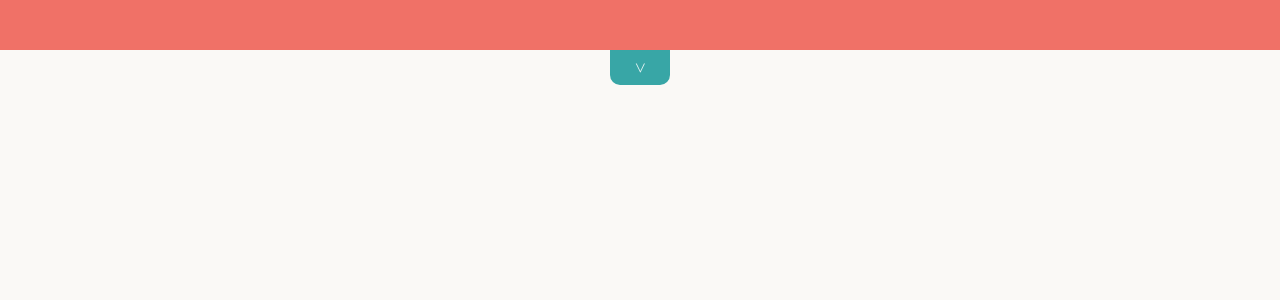
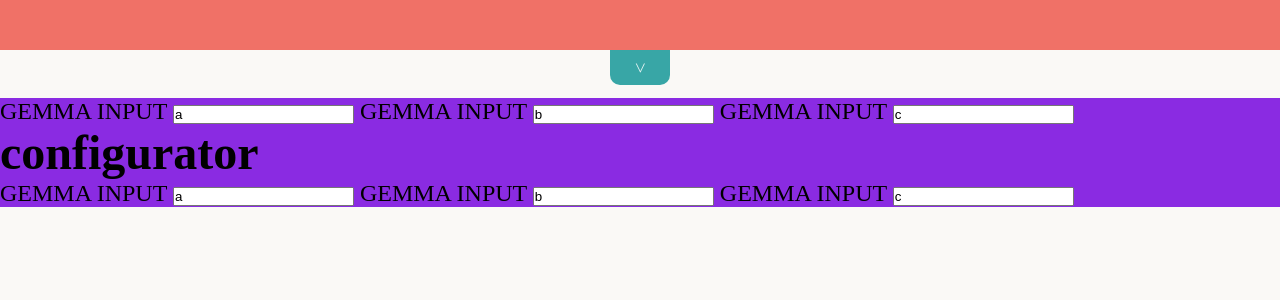
Before and after one commit to Gemmacentr/vueApp, a Vue app: page /dataObject in a window 1280 px wide. Before the commit this address had no page. Shown: the top 300 px of the page. Built offline with nearby package versions, Linux system fonts and the light colour scheme.

Commit message:
feat(general): v-model

```diff
--- a/src/childrenRoutes.ts
+++ b/src/childrenRoutes.ts
@@ -2,18 +2,23 @@ const childrenRoutes = [
   {
     path: "",
     name: "home",
-    component: () => import('./components/Home.vue'),
+    component: () => import("./components/Home.vue"),
   },
 
   {
     path: "data",
     name: "data",
-    component: () => import('./components/Data.vue'),
+    component: () => import("./components/Data.vue"),
   },
   {
     path: "user",
     name: "user",
-    component: () => import('./components/User.vue'),
+    component: () => import("./components/User.vue"),
+  },
+  {
+    path: "dataObject",
+    name: "dataObject",
+    component: () => import("./components/DataObject.vue"),
   },
 ];
 
--- a/src/components/Core/Navbar.vue
+++ b/src/components/Core/Navbar.vue
@@ -22,6 +22,9 @@ const toggleHeader = () => {
       <li :class="'loud'">
         <router-link :to="{ path: 'user' }"> User</router-link>
       </li>
+      <li :class="'loud'">
+        <router-link :to="{ path: 'Dataobject' }"> DataObject</router-link>
+      </li>
     </ul>
   </nav>
 </template>
--- a/src/components/Data.vue
+++ b/src/components/Data.vue
@@ -5,38 +5,34 @@ import Configurator from "./Misc/Configurator.vue";
 
 const elementsOfData = ref([
   {
-    value: 'a',
-    placeholder: 'firstPlaceholder',
-    borderColor: 'blue'
+    value: "a",
+    placeholder: "firstPlaceholder",
+    borderColor: "yellow",
   },
   {
-    value: 'b',
-    placeholder: 'secondPlaceholder',
-    borderColor: 'red'
+    value: "b",
+    placeholder: "secondPlaceholder",
+    borderColor: "red",
   },
   {
-    value: 'c',
-    placeholder: 'thirdPlaceholder',
-    borderColor: 'green'
-  }
-])
-
+    value: "c",
+    placeholder: "thirdPlaceholder",
+    borderColor: "green",
+  },
+]);
 </script>
 
 <template>
+  <div class="margin">
+    Data
+    <pre>{{ elementsOfData }}</pre>
 
-  <div class="margin">
-    <pre>{{ elementsOfData
-   }}</pre>
-
-    <div v-for="(_) of elementsOfData">
-      <GemmaInput v-model="_.value"  />
+    <div v-for="_ of elementsOfData">
+      <GemmaInput v-model="_.value" />
     </div>
-
 
     <Configurator v-model="elementsOfData" />
   </div>
-
 </template>
 
 <style lang="scss">
--- /dev/null
+++ b/src/components/DataObject.vue
@@ -0,0 +1,52 @@
+<script setup lang="ts">
+import { computed, ref } from "vue";
+import GemmaInput from "./UI/GemmaInput.vue";
+import Configurator from "./Misc/Configurator.vue";
+import ConfiguratorObject from "./Misc/ConfiguratorObject.vue";
+import { RefSymbol } from "@vue/reactivity";
+const elementsOfData = ref({
+  first: {
+    value: "a",
+    placeholder: "firstPlaceholder",
+    borderColor: "yellow",
+  },
+  second: {
+    value: "b",
+    placeholder: "secondPlaceholder",
+    borderColor: "red",
+  },
+  third: {
+    value: "c",
+    placeholder: "thirdPlaceholder",
+    borderColor: "green",
+  },
+});
+
+const backgroundColor = computed(() => {
+  return elementsOfData.value.first.value === "a" &&
+    elementsOfData.value.second.value === "b" &&
+    elementsOfData.value.third.value === "c"
+    ? "ciao"
+    : "nick";
+});
+</script>
+<template>
+  <div :class="[backgroundColor, 'we']">
+    <GemmaInput v-model="elementsOfData.first.value"></GemmaInput>
+    <GemmaInput v-model="elementsOfData.second.value"></GemmaInput>
+    <GemmaInput v-model="elementsOfData.third.value"></GemmaInput>
+    <ConfiguratorObject v-model="elementsOfData" />
+  </div>
+</template>
+<style>
+.ciao {
+  background-color: blueviolet;
+}
+.nick {
+  background-color: red;
+}
+.we {
+  margin-top: 3rem;
+  font-size: 1.5rem;
+}
+</style>
--- a/src/components/Misc/Configurator.vue
+++ b/src/components/Misc/Configurator.vue
@@ -10,34 +10,33 @@ import GemmaInput from "../UI/GemmaInput.vue";
 const props = defineProps({
   modelValue: {
     type: Array as PropType<Array<any>>,
-    default: () => []
+    default: () => [],
   },
+});
 
-})
-
-const emit = defineEmits(['update:modelValue'])
+const emit = defineEmits(["update:modelValue"]);
 
 const modelConfigurator = computed({
   get: () => props.modelValue,
   set: (value) => {
-    emit('update:modelValue', value)
-  }
-})
-
+    emit("update:modelValue", value);
+  },
+});
 </script>
 
 <template>
-
   <div class="configurator">
     CONFIGURATOR
-    <br>
-    <pre>{{ modelConfigurator }}</pre>
-    <br>
-    <GemmaInput v-model="element.value" :placeholder="element.placeholder" :borderColor="element.borderColor"
-      v-for="(element) of modelConfigurator" />
-
+    <br />
+    {{ modelValue }}
+    <br />
+    <GemmaInput
+      v-model="element.value"
+      :placeholder="element.placeholder"
+      :borderColor="element.borderColor"
+      v-for="element of modelConfigurator"
+    />
   </div>
-
 </template>
 <style lang="scss">
 .configurator {
--- /dev/null
+++ b/src/components/Misc/ConfiguratorObject.vue
@@ -0,0 +1,25 @@
+<script setup lang="ts">
+import { PropType, computed } from "vue";
+import GemmaInput from "../UI/GemmaInput.vue";
+const props = defineProps({
+  modelValue: {
+    type: Object,
+    default: () => ({}),
+  },
+});
+const emit = defineEmits(["update:modelValue"]);
+const model = computed({
+  get: () => props.modelValue,
+  set: (value) => {
+    emit("update:modelValue", value);
+  },
+});
+</script>
+
+<template>
+  <h1>configurator</h1>
+
+  <GemmaInput v-model="model.first.value" />
+  <GemmaInput v-model="model.second.value" />
+  <GemmaInput v-model="model.third.value" />
+</template>
--- a/src/components/UI/GemmaInput.vue
+++ b/src/components/UI/GemmaInput.vue
@@ -1,37 +1,27 @@
 <script setup lang="ts">
 import { computed } from "vue";
-import Input from "./Input.vue";
 
 const props = defineProps({
   modelValue: {
-    default: ''
+    default: "",
   },
   placeholder: {
     type: String,
-    default: ''
+    default: "",
   },
-  borderColor: {
-    type: String,
-    default: ''
-  }
-})
+});
 
-const emit = defineEmits(['update:modelValue'])
+const emit = defineEmits(["update:modelValue"]);
 
 const model = computed({
   get: () => props.modelValue,
   set: (value) => {
-    emit('update:modelValue', value)
-  }
-})
-
-
-
+    emit("update:modelValue", value);
+  },
+});
 </script>
 
 <template>
   GEMMA INPUT
-  <br>
-  <input v-model="model" :style="{ 'border-color': borderColor }" :placeholder="placeholder" />
-  <br>
+  <input v-model="model" :placeholder="placeholder" />
 </template>
--- a/src/scss/navbar.scss
+++ b/src/scss/navbar.scss
@@ -9,7 +9,7 @@ nav ul.nav {
 }
 nav ul.nav li {
   float: left;
-  width: 33%;
+  width: 25%;
   margin: auto;
   color: $white-color;
   justify-content: space-between;
```
